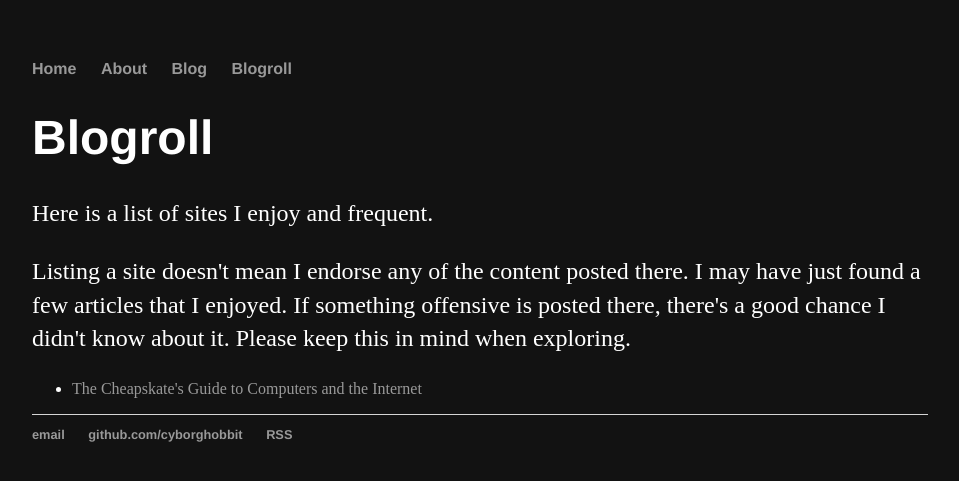
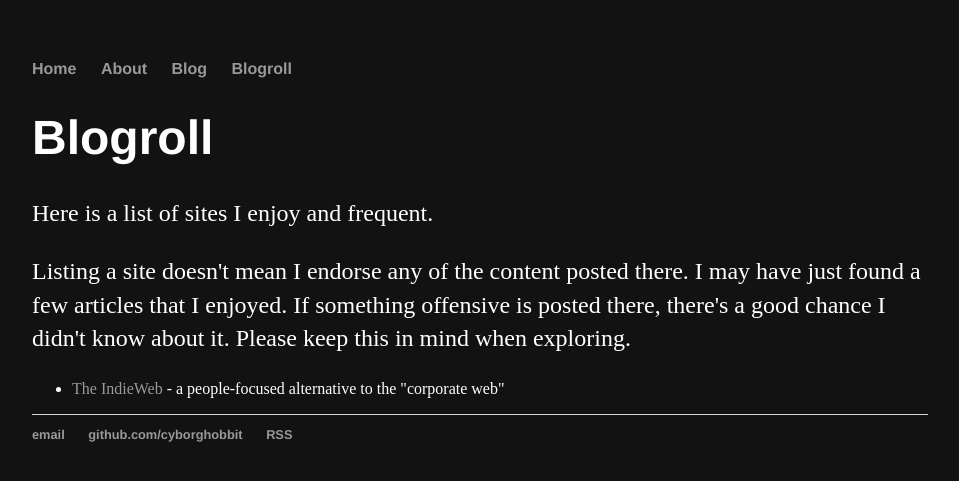
Before and after one commit to CyborgHobbit/cyborghobbit.github.io, a Jekyll site: the page built from blogroll/index.html, in a window 1280 px wide. Shown: the top 481 px of the page, without its empty margins (160-1119 px from the left). Built offline with Jekyll 4.4.1, drawn with Linux system fonts in a browser that asks for light colours.

Commit message:
Update index.html

```diff
--- a/blogroll/index.html
+++ b/blogroll/index.html
@@ -8,6 +8,6 @@ title: CyborgHobbit's Blog - Blogroll
             <p>Listing a site doesn't mean I endorse any of the content posted there. I may have just found a few articles that I enjoyed. If something offensive is posted there, there's a good chance I didn't know about it. Please keep this in mind when exploring.</p>
 
 			<ul class="blogroll">
-				<li><a href="https://cheapskatesguide.org/">The Cheapskate's Guide to Computers and the Internet</a></li>
+				<li><a href="https://indieweb.org/">The IndieWeb</a> - a people-focused alternative to the "corporate web"</li>
 				</ul>
 		</div>
```
